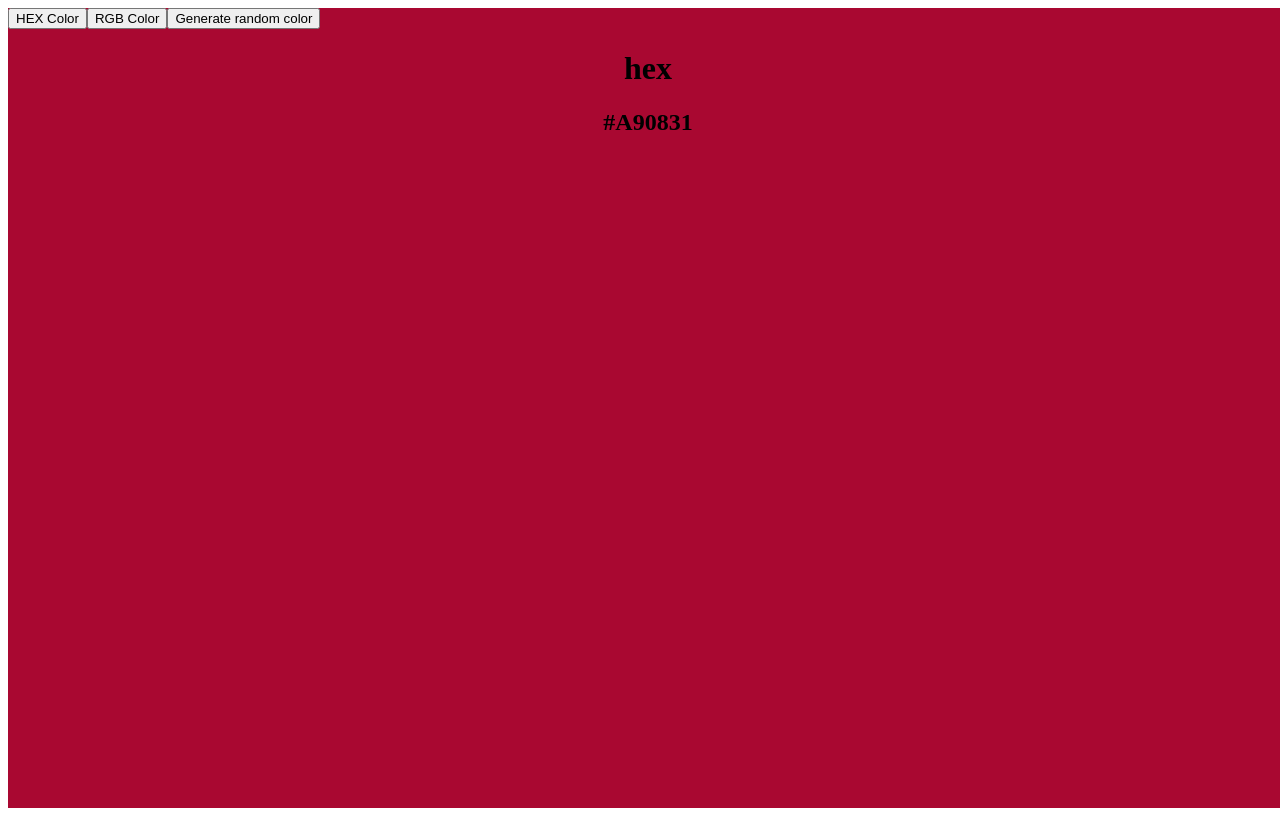
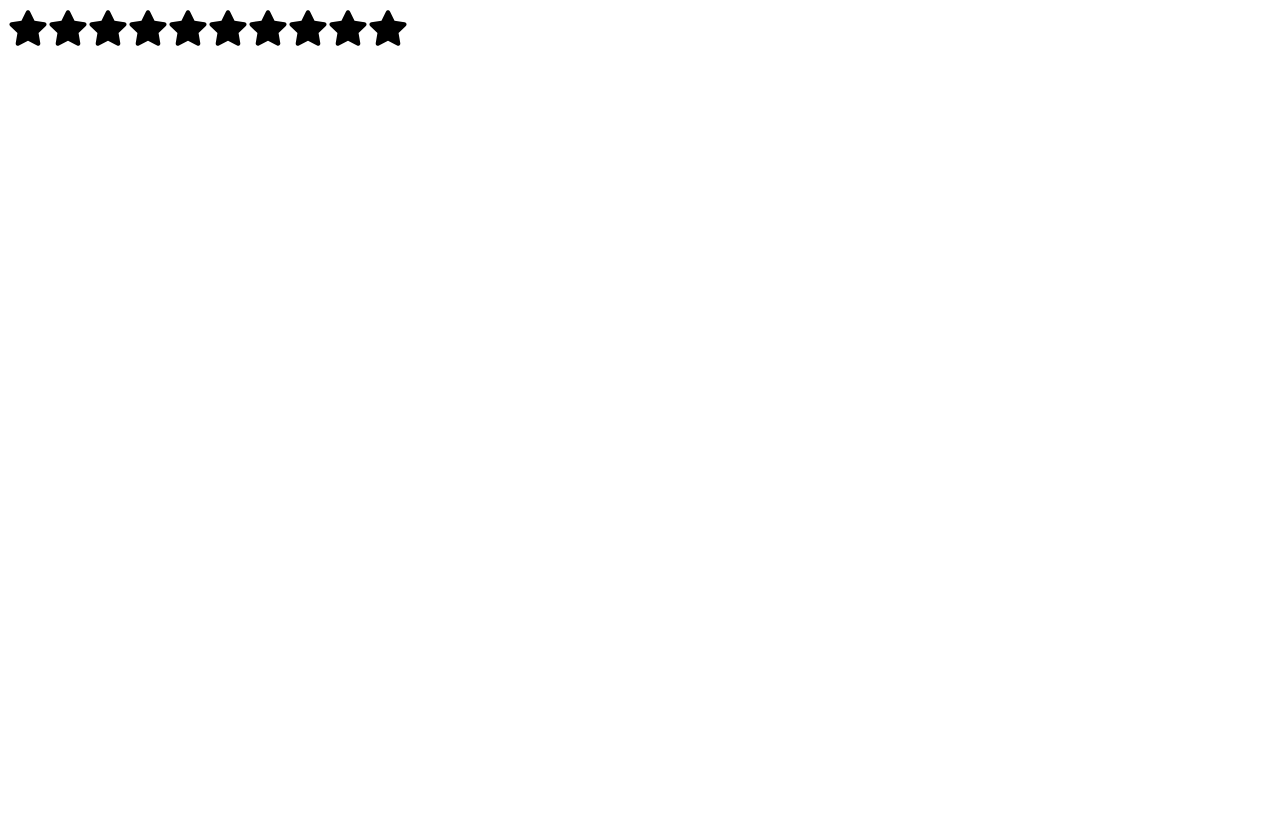
Before and after one commit to mail2ifham/react-mini-pro, a React (Vite) app in the folder reactMini/: page / in a window 1280 px wide. Built offline with nearby package versions, Linux system fonts and the light colour scheme.

Commit message:
done with starRating

```diff
--- a/reactMini/src/App.jsx
+++ b/reactMini/src/App.jsx
@@ -3,6 +3,7 @@ import reactLogo from './assets/react.svg'
 import viteLogo from '/vite.svg'
 import Accordion from './components/accordion/Accordion'
 import RandomColor from './components/randomColor/RandomColor'
+import StarRating from './components/starRating/StarRating'
 
 function App() {
 
@@ -12,7 +13,10 @@ function App() {
       {/* <Accordion /> */}
 
       {/* random color Component */}
-      <RandomColor/>
+      {/* <RandomColor/> */}
+
+      {/* star rating */}
+      <StarRating/>
     </>
   )
 }
--- /dev/null
+++ b/reactMini/src/components/starRating/StarRating.jsx
@@ -0,0 +1,30 @@
+import { FaStar } from "react-icons/fa";
+import { useState } from "react";
+import "./style.css"
+
+function StarRating({numOfStar = 10}) {
+    const [rating, setRating] = useState(0)
+    const [hover, setHover] = useState(0)
+
+    return (
+        <div className="star-rating">
+        {[...Array(numOfStar)].map((_,index) => {
+            index = index+1
+            return(
+                <FaStar
+                key={index}
+                onClick={()=>setRating(index)}
+                onMouseEnter={()=>{setHover(index)}}
+                onMouseLeave={()=>setHover(rating)}
+                size={40}
+                className={index <= (hover || rating) ? "active":"inactive"}
+                />
+
+            )
+        })}
+        </div>
+    )
+
+}
+
+export default StarRating;
--- /dev/null
+++ b/reactMini/src/components/starRating/style.css
@@ -0,0 +1,6 @@
+.active{
+    color: rgb(192, 192, 94);
+}
+.inactive{
+    color: black;
+}
```
Also changed, not shown: reactMini/src/components/starRating/test.js (added, +8 -0 lines).
